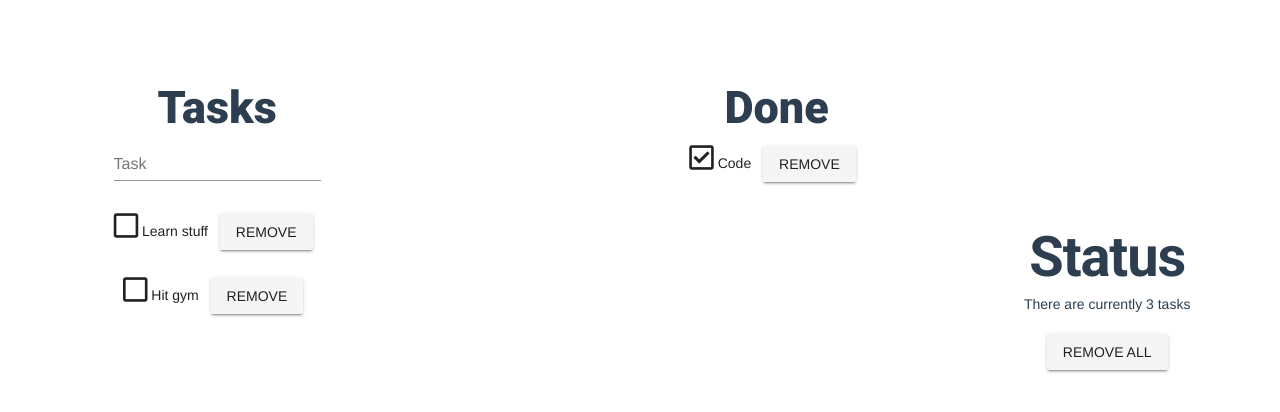
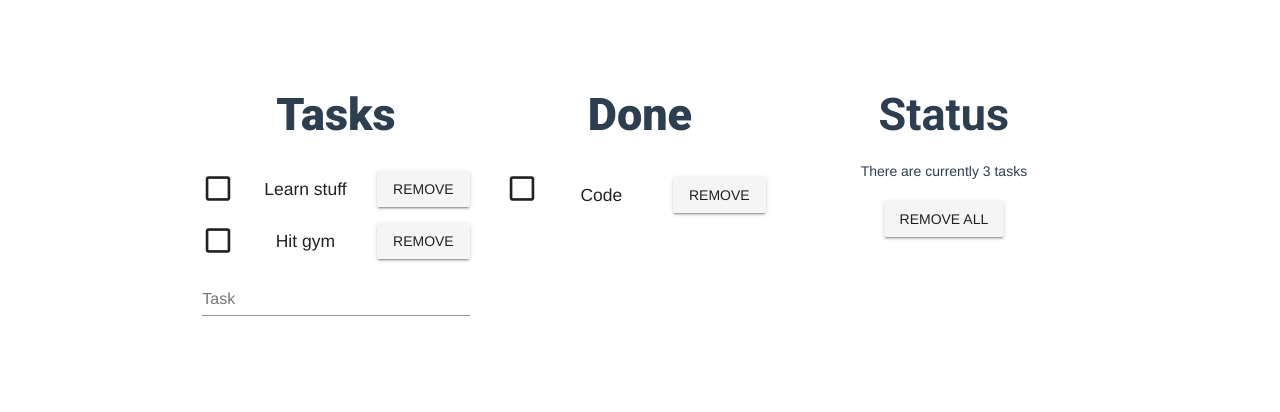
Before and after one commit to jamesgeorge007/Vue-ToDo, a Vue app: page / in a window 1280 px wide. Shown: the top 412 px of the page. Built offline with nearby package versions, Linux system fonts and the light colour scheme.

Commit message:
Ui update

```diff
--- a/public/index.html
+++ b/public/index.html
@@ -1,25 +1,35 @@
 <!DOCTYPE html>
 <html lang="en">
-
   <head>
-  <meta charset="utf-8">
-  <meta http-equiv="X-UA-Compatible" content="IE=edge">
-  <meta name="viewport" content="width=device-width,initial-scale=1.0">
-  <link rel="icon" href="<%= BASE_URL %>favicon.ico">
-  <title>store-sample</title>
-  <link rel="stylesheet" href="https://use.fontawesome.com/releases/v5.4.1/css/all.css" integrity="sha384-5sAR7xN1Nv6T6+dT2mhtzEpVJvfS3NScPQTrOxhwjIuvcA67KV2R5Jz6kr4abQsz"
-    crossorigin="anonymous">
-  <link rel="stylesheet" href="https://fonts.googleapis.com/css?family=Roboto:100,300,400,500,700,900">
-  <link rel="stylesheet" href="https://fonts.googleapis.com/css?family=Material+Icons">
+    <meta charset="utf-8" />
+    <meta http-equiv="X-UA-Compatible" content="IE=edge" />
+    <meta name="viewport" content="width=device-width,initial-scale=1.0" />
+    <link rel="icon" href="<%= BASE_URL %>favicon.ico" />
+    <title>Store Example</title>
+    <link
+      rel="stylesheet"
+      href="https://use.fontawesome.com/releases/v5.4.1/css/all.css"
+      integrity="sha384-5sAR7xN1Nv6T6+dT2mhtzEpVJvfS3NScPQTrOxhwjIuvcA67KV2R5Jz6kr4abQsz"
+      crossorigin="anonymous"
+    />
+    <link
+      rel="stylesheet"
+      href="https://fonts.googleapis.com/css?family=Roboto:100,300,400,500,700,900"
+    />
+    <link
+      rel="stylesheet"
+      href="https://fonts.googleapis.com/css?family=Material+Icons"
+    />
   </head>
 
   <body>
     <noscript>
-    <strong>We're sorry but store-sample doesn't work properly without JavaScript enabled. Please enable it to
-      continue.</strong>
+      <strong
+        >We're sorry but store-sample doesn't work properly without JavaScript
+        enabled. Please enable it to continue.</strong
+      >
     </noscript>
     <div id="app"></div>
     <!-- built files will be auto injected -->
   </body>
-
 </html>
--- a/src/components/Stats.vue
+++ b/src/components/Stats.vue
@@ -1,6 +1,6 @@
 <template>
-  <div>
-    <h2 class="display-3 font-weight-bold">Status</h2>
+  <div class="d-flex flex-column align-items-center">
+    <h1 class="display-2 font-weight-bold mb-4">Status</h1>
     <p>There are currently {{ countTasks }} tasks</p>
     <v-btn v-on:click="removeAllTasks">Remove All</v-btn>
     <p>{{ msg }}</p>
--- a/src/components/ToDo.vue
+++ b/src/components/ToDo.vue
@@ -1,44 +1,45 @@
 <template>
-  <div>
-    <div class="left">
-      <v-container>
-        <h1 class="display-2 font-weight-black">{{ title }}</h1>
-        <v-form @submit.prevent="addTask">
-          <v-text-field label="Task" v-model="newTask"> </v-text-field>
-        </v-form>
+  <div class="container">
+    <div class="row">
+      <div class="col-4">
+        <div class="flex flex-column">
+          <h1 class="display-2 font-weight-black mb-4">{{ title }}</h1>
+
           <v-list
             v-for="(task, index) in tasks"
             v-bind:key="index"
             v-if="!task.done"
+            class="flex justify-content-between align-items-center"
           >
-          <i
-            class="far fa-square fa-2x"
-            v-on:click="doneTasks(index, true)"
-          ></i>
-          {{ task.text }}
-          <v-btn v-on:click="removeTasks(index)">Remove</v-btn>
+            <i class="far fa-square fa-2x checkbox" v-on:click="doneTasks(index, true)"></i>
+            <span class="task-text">{{ task.text }}</span>
+            <v-btn v-on:click="removeTasks(index)" class="align-self-end flex-shrink m-0">Remove</v-btn>
           </v-list>
-      </v-container>
+
+          <v-form @submit.prevent="addTask">
+            <v-text-field label="Task" v-model="newTask"></v-text-field>
+          </v-form>
         </div>
-    <div class="center">
-      <v-container>
-        <h1 class="display-2 font-weight-black">Done</h1>
+      </div>
+      <div class="col-4">
+        <div class="flex flex-column">
+          <h1 class="display-2 font-weight-black mb-4">Done</h1>
+
           <v-list
             v-for="(task, index) in tasks"
             v-bind:key="index"
             v-if="task.done"
+            class="flex justify-content-between align-items-center"
           >
-          <i
-            class="far fa-check-square fa-2x"
-            v-on:click="doneTasks(index, false)"
-          ></i>
-          {{ task.text }}
+            <i class="far fa-square fa-2x checkbox" v-on:click="doneTasks(index, false)"></i>
+            <span class="task-text">{{ task.text }}</span>
             <v-btn v-on:click="removeTasks(index)">Remove</v-btn>
           </v-list>
-      </v-container>
         </div>
-    <div class="right">
+      </div>
+      <div class="col-4">
         <Stats />
+      </div>
     </div>
   </div>
 </template>
@@ -86,16 +87,168 @@ export default {
 };
 </script>
 
-<!-- Add "scoped" attribute to limit CSS to this component only -->
-<style scoped>
-.left {
+<style >
+/** Simple grid **/
+.container {
+  width: 90%;
+  margin-left: auto;
+  margin-right: auto;
+}
+
+.row {
+  position: relative;
+  width: 100%;
+}
+
+.row [class^="col"] {
   float: left;
-  padding-left: 7vw;
+  margin: 0.5rem 2%;
+  min-height: 0.125rem;
 }
-.right {
-  float: right;
-  padding-right: 7vw;
+
+.col-1,
+.col-2,
+.col-3,
+.col-4,
+.col-5,
+.col-6,
+.col-7,
+.col-8,
+.col-9,
+.col-10,
+.col-11,
+.col-12 {
+  width: 96%;
 }
+
+.col-1-sm {
+  width: 4.33%;
+}
+
+.col-2-sm {
+  width: 12.66%;
+}
+
+.col-3-sm {
+  width: 21%;
+}
+
+.col-4-sm {
+  width: 29.33%;
+}
+
+.col-5-sm {
+  width: 37.66%;
+}
+
+.col-6-sm {
+  width: 46%;
+}
+
+.col-7-sm {
+  width: 54.33%;
+}
+
+.col-8-sm {
+  width: 62.66%;
+}
+
+.col-9-sm {
+  width: 71%;
+}
+
+.col-10-sm {
+  width: 79.33%;
+}
+
+.col-11-sm {
+  width: 87.66%;
+}
+
+.col-12-sm {
+  width: 96%;
+}
+
+.row::after {
+  content: "";
+  display: table;
+  clear: both;
+}
+
+.hidden-sm {
+  display: none;
+}
+
+@media only screen and (min-width: 33.75em) {
+  /* 540px */
+  .container {
+    width: 80%;
+  }
+}
+
+@media only screen and (min-width: 45em) {
+  /* 720px */
+  .col-1 {
+    width: 4.33%;
+  }
+
+  .col-2 {
+    width: 12.66%;
+  }
+
+  .col-3 {
+    width: 21%;
+  }
+
+  .col-4 {
+    width: 29.33%;
+  }
+
+  .col-5 {
+    width: 37.66%;
+  }
+
+  .col-6 {
+    width: 46%;
+  }
+
+  .col-7 {
+    width: 54.33%;
+  }
+
+  .col-8 {
+    width: 62.66%;
+  }
+
+  .col-9 {
+    width: 71%;
+  }
+
+  .col-10 {
+    width: 79.33%;
+  }
+
+  .col-11 {
+    width: 87.66%;
+  }
+
+  .col-12 {
+    width: 96%;
+  }
+
+  .hidden-sm {
+    display: block;
+  }
+}
+
+@media only screen and (min-width: 60em) {
+  /* 960px */
+  .container {
+    width: 75%;
+  }
+}
+/** end simple grid **/
+
 ul {
   list-style-type: none;
   padding: 0;
@@ -107,4 +260,45 @@ li {
 i:hover {
   cursor: pointer;
 }
+
+.flex {
+  display: flex;
+}
+
+.justify-content-between {
+  justify-content: space-between;
+}
+
+.align-items-center {
+  align-items: center;
+}
+
+.align-self-end {
+  align-self: flex-end;
+}
+
+.flex-column {
+  flex-direction: column;
+}
+
+.flex-grow {
+  flex-grow: 1;
+}
+
+.task-text {
+  display: flex;
+  font-size: 1.25rem;
+  text-align: left;
+  margin: auto 0.5rem;
+}
+
+.checkbox {
+  padding: 0.25rem;
+  flex-shrink: 1;
+  align-self: flex-start;
+}
+
+.m-0 {
+  margin: 0 !important;
+}
 </style>
```
Lines whose indentation alone changed are shown as unchanged.
